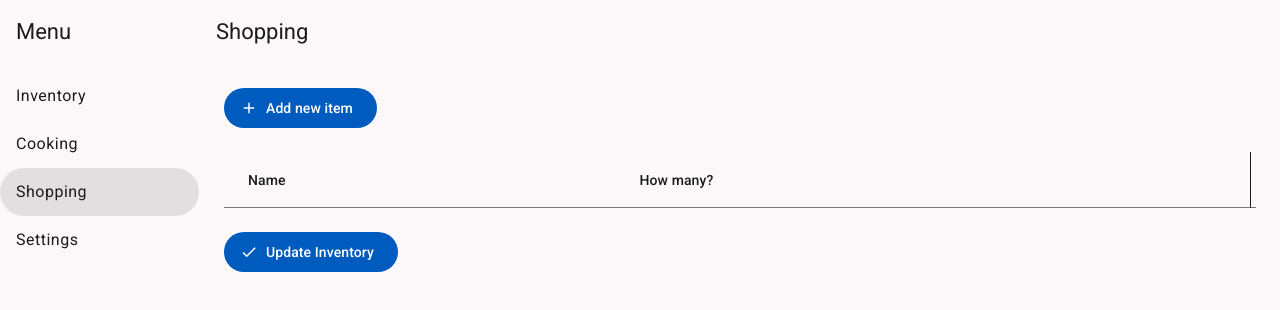
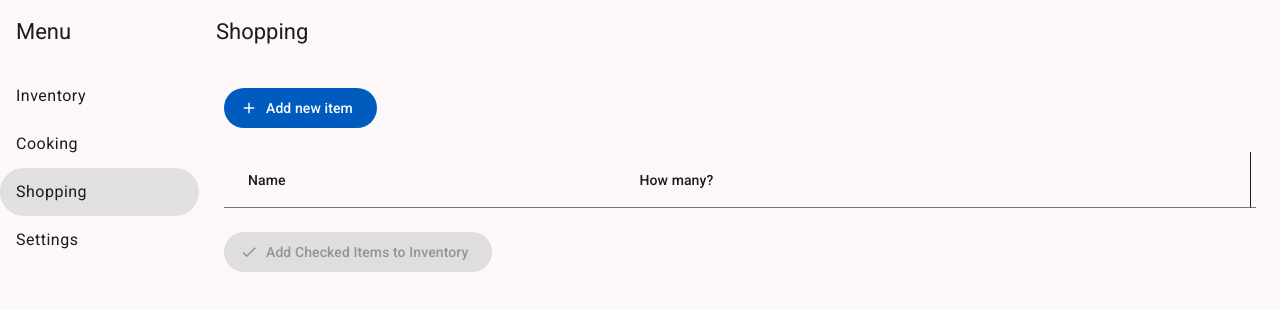
Before and after one commit to worhello/inventory-manager, an Angular app: page /shopping in a window 1280 px wide. Shown: the top 310 px of the page. Built offline with nearby package versions, Linux system fonts and the light colour scheme.

Commit message:
Disable shopping list Add button dynamically

```diff
--- a/src/app/shopping-view/shopping-view.html
+++ b/src/app/shopping-view/shopping-view.html
@@ -43,9 +43,10 @@
   </table>
 
   <div>
-    <button matButton="filled" (click)="updateInventory()">
+    @let shoppingItems = shoppingService.shoppingListData$ | async;
+    <button [disabled]="!shoppingItems || shoppingItems.every(item => !item.checked)" matButton="filled" (click)="updateInventory()">
       <mat-icon fontIcon="check"></mat-icon>
-      Update Inventory
+      Add Checked Items to Inventory
     </button>
   </div>
 </div>
--- a/src/app/shopping-view/shopping-view.ts
+++ b/src/app/shopping-view/shopping-view.ts
@@ -14,10 +14,12 @@ import { InventoryService } from '../shared/services/inventory-service/inventory
 import { CdkDropList, CdkDrag, CdkDragDrop } from '@angular/cdk/drag-drop';
 import { MatIconModule } from '@angular/material/icon';
 import { ShoppingService } from '../shared/services/shopping-service';
+import { AsyncPipe } from '@angular/common';
 
 @Component({
   selector: 'app-shopping-view',
   imports: [
+    AsyncPipe,
     CdkDropList,
     CdkDrag,
     FormsModule,
```
